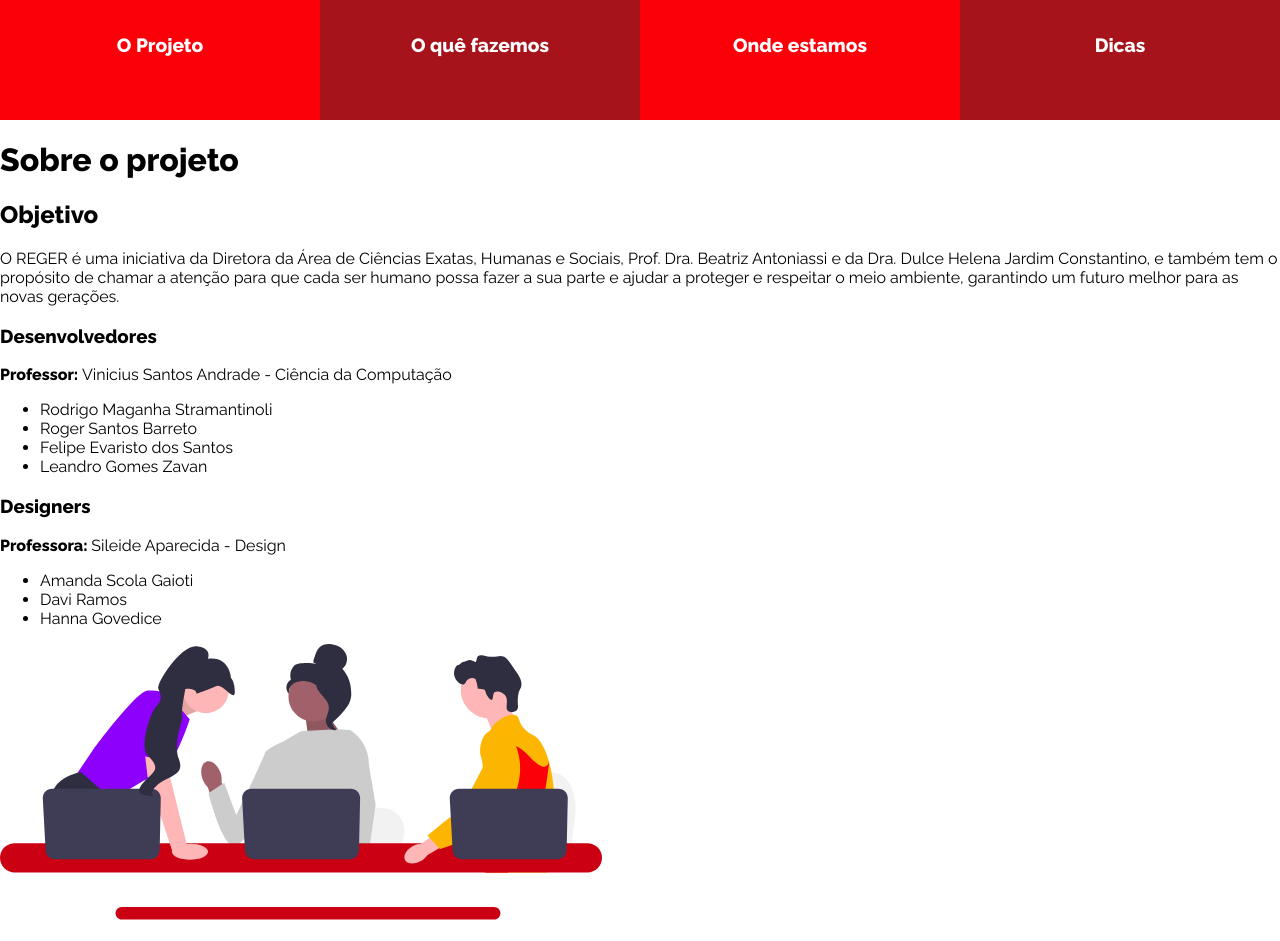
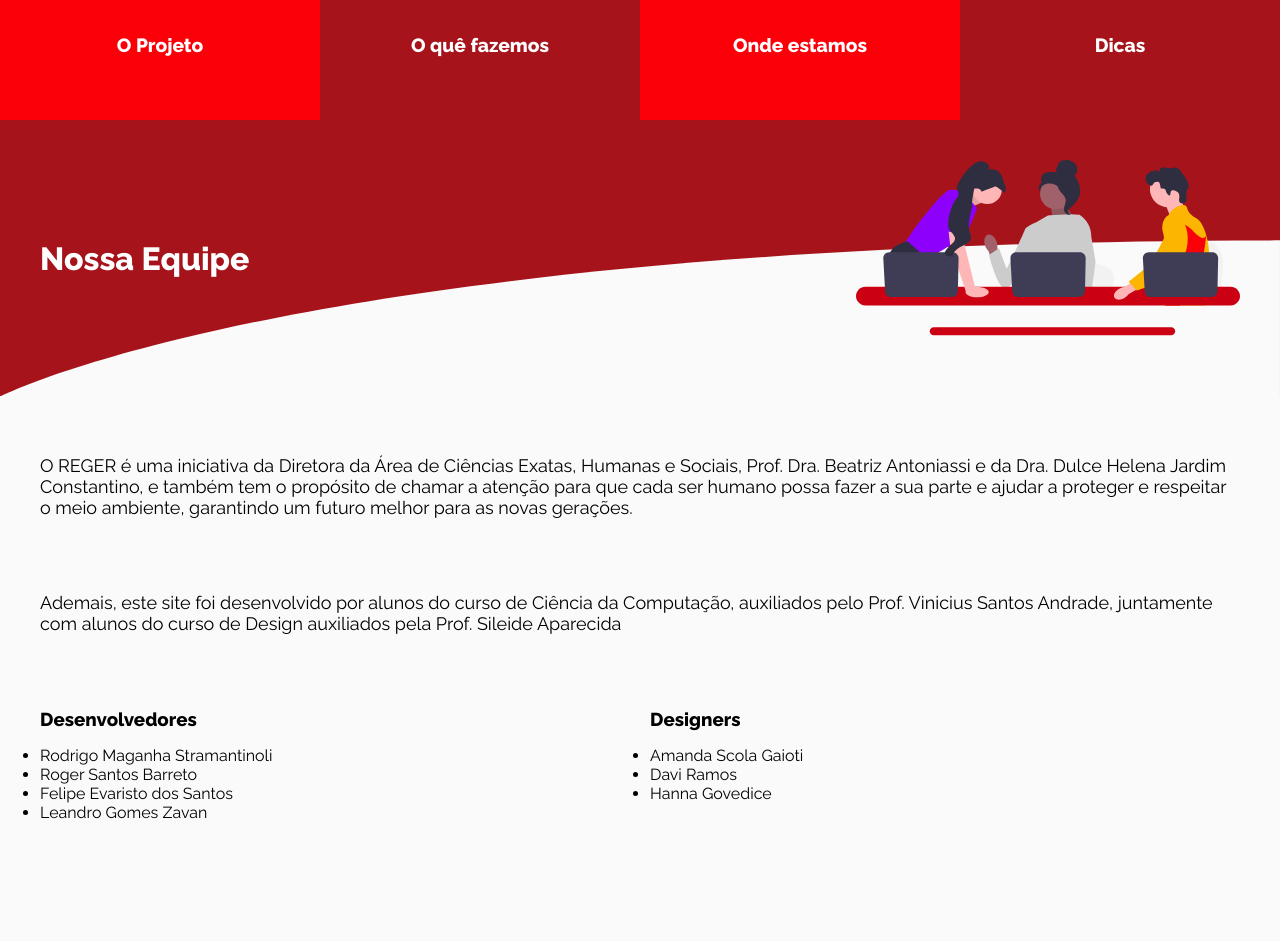
Before and after one commit to ropoko/projeto-reger, a React (Create React App) app: page / in a window 1280 px wide. Shown: the part 680-1621 px from the top of the page. After the commit the page ends 1600 px from the top, so only its background shows below. Built offline with nearby package versions, Linux system fonts and the light colour scheme.

Commit message:
feat: new styling for tem page

```diff
--- a/src/pages/Team/index.tsx
+++ b/src/pages/Team/index.tsx
@@ -1,13 +1,24 @@
-import '../../styles/pages/home.style.css'
+import '../../styles/pages/team.style.css'
 
 function Team() {
 	return (
-		<>
+		<div className="wrapper">
+			<div className="header">
+				<img
+					className="bg-img"
+					src="/assets/the-team-header.svg"
+					alt="background"
+					aria-hidden="true"
+				/>
+				<h1 id="team">Nossa Equipe</h1>
+				<img
+					className="team-img"
+					src="/assets/img_team.svg"
+					alt="Imagem meramente Ilustrativa"
+				/>
+			</div>
 			<div className="credits">
-				<h1>Sobre o projeto</h1>
-
-				<h2>Objetivo</h2>
-				<p className="objective-desc">
+				<p>
 					O REGER é uma iniciativa da Diretora da Área de Ciências Exatas,
 					Humanas e Sociais, Prof. Dra. Beatriz Antoniassi e da Dra. Dulce
 					Helena Jardim Constantino, e também tem o propósito de chamar a
@@ -16,14 +27,15 @@ function Team() {
 					as novas gerações.
 				</p>
 
+				<p>
+					Ademais, este site foi desenvolvido por alunos do curso de Ciência da
+					Computação, auxiliados pelo Prof. Vinicius Santos Andrade, juntamente
+					com alunos do curso de Design auxiliados pela Prof. Sileide Aparecida
+				</p>
+
 				<div className="grid">
-					<div>
 					<div className="authors-dev">
 						<h3>Desenvolvedores</h3>
-							<p>
-								<strong>Professor: </strong>Vinicius Santos Andrade - Ciência da
-								Computação
-							</p>
 						<ul>
 							<li>Rodrigo Maganha Stramantinoli</li>
 							<li>Roger Santos Barreto</li>
@@ -34,9 +46,6 @@ function Team() {
 
 					<div className="authors-design">
 						<h3>Designers</h3>
-							<p>
-								<strong>Professora: </strong>Sileide Aparecida - Design
-							</p>
 						<ul>
 							<li>Amanda Scola Gaioti</li>
 							<li>Davi Ramos</li>
@@ -44,14 +53,8 @@ function Team() {
 						</ul>
 					</div>
 				</div>
-					<img
-						className="team-img"
-						src="/assets/img_team.svg"
-						alt="Imagem meramente Ilustrativa"
-					/>
 			</div>
 		</div>
-		</>
 	)
 }
 
--- a/src/styles/global.css
+++ b/src/styles/global.css
@@ -1,5 +1,11 @@
 #root {
 	overflow: hidden;
+}
+
+*{
+	margin: 0;
+	padding: 0;
+	box-sizing: border-box;
 }
 
 body {
@@ -7,7 +13,7 @@ body {
   font-family: 'Raleway', sans-serif;
   -webkit-font-smoothing: antialiased;
   -moz-osx-font-smoothing: grayscale;
-	box-sizing: border-box;
+	background-color: #FAFAFA;
 }
 
 .nav-active {
--- a/src/styles/pages/home.style.css
+++ b/src/styles/pages/home.style.css
@@ -1,4 +1,4 @@
-.background, .credits {
+.background{
 	width: 100vw;
 	height: 100vh;
 }
--- a/src/styles/pages/team.style.css
+++ b/src/styles/pages/team.style.css
@@ -0,0 +1,64 @@
+.wrapper{
+	width: 100%;
+	background-color: #FAFAFA;
+	height: 100vh;
+	display: flex;
+	flex-direction: column;
+}
+
+.header{
+	width: 100%;
+	background-color: #a6131a;
+	position: relative;
+	height: 300px;
+	display: flex;
+	padding: 40px;
+	align-items: center;
+	justify-content: space-between;
+	box-sizing: border-box;
+}
+
+.header .bg-img{
+	position: absolute;
+	left: 0;
+	bottom: -1px;
+	width: 100%;
+	height: auto;
+
+	z-index: 0;
+}
+
+.header .team-img{
+	width: 30vw;
+	height: auto;
+	z-index: 1;
+}
+
+.header h1{
+	color: white;
+	margin: 0;
+}
+
+.credits{
+	padding: 0 40px 40px;
+
+	height: 100%;
+	display: flex;
+	flex-direction: column;
+	justify-content: space-evenly;
+}
+
+.credits p {
+	margin-bottom: 1rem;
+	font-size: large;
+}
+
+.grid {
+	display: grid;
+	grid-template-columns: repeat(2, 1fr);
+	gap: 20px;
+}
+
+.grid h3{
+	margin-bottom: 1rem;
+}
```
Lines whose indentation alone changed are shown as unchanged.
